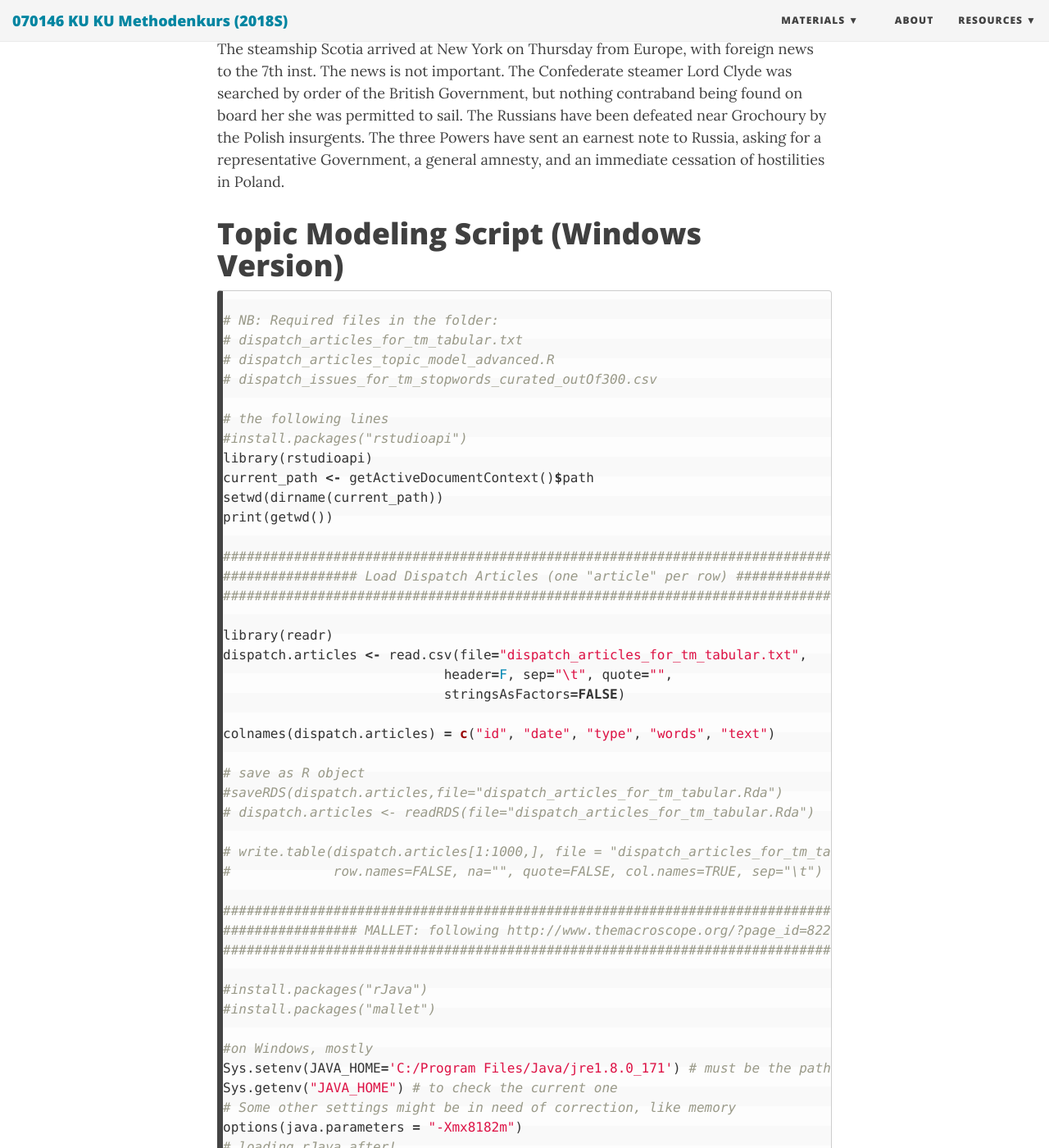
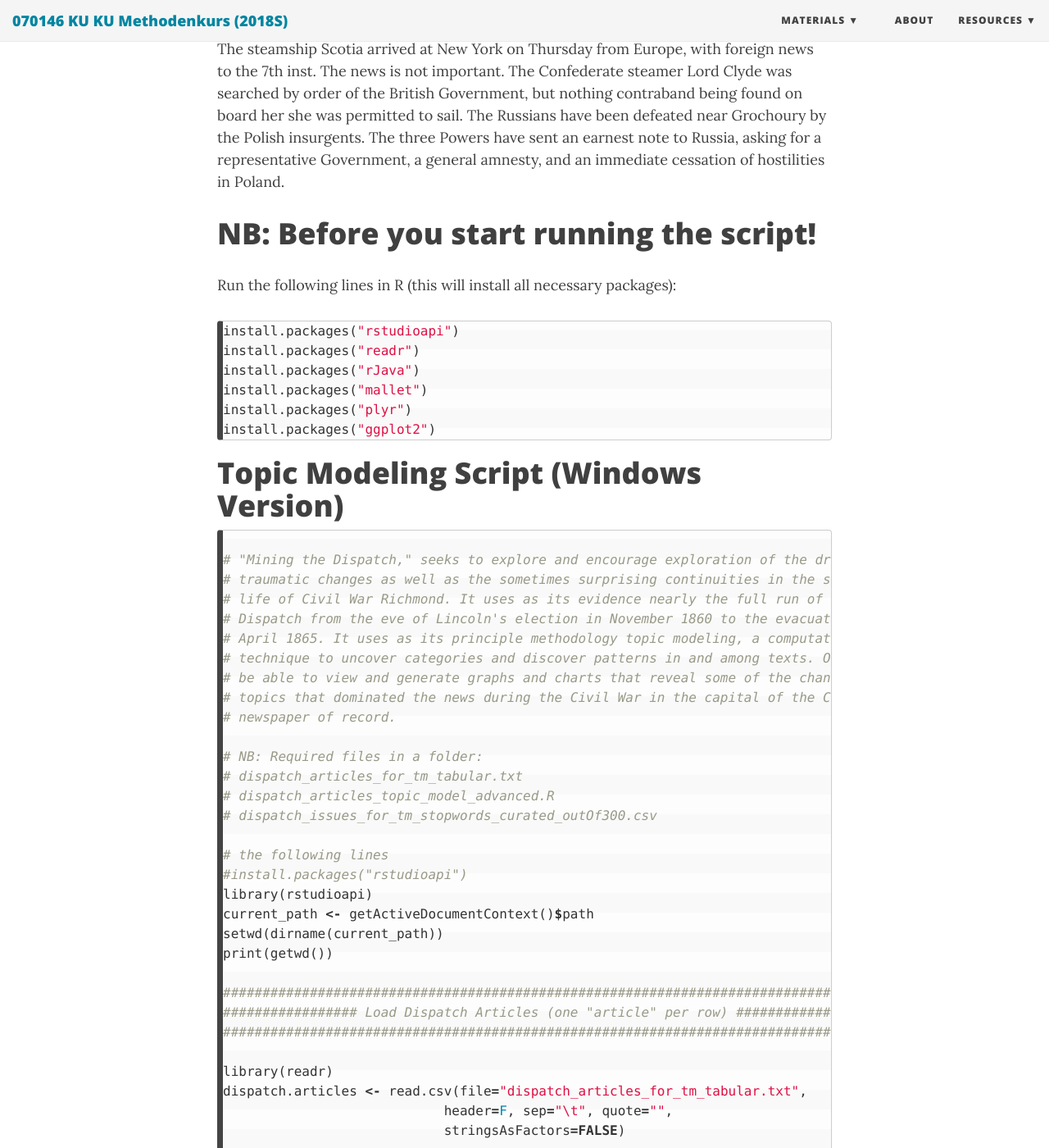
Before and after one commit to univie-tnt-2018-summer/univie-tnt-2018-summer.github.io, a Jekyll site: the page built from 12.md, in a window 1280 px wide and 1400 px high, scrolled down 1748 px. Shown: the whole window at 82% size. Built offline with Jekyll 4.4.1, drawn with Linux system fonts in a browser that asks for light colours; nearby versions of some CDN libraries; some of the changed text lies outside the part shown.

Commit message:
TM page modification: installing all necessary packages snippet

````diff
--- a/12.md
+++ b/12.md
@@ -54,11 +54,34 @@ A. B. GUIGON. mh 25—6t
 
 The steamship Scotia arrived at New York on Thursday from Europe, with foreign news to the 7th inst. The news is not important. The Confederate steamer Lord Clyde was searched by order of the British Government, but nothing contraband being found on board her she was permitted to sail. The Russians have been defeated near Grochoury by the Polish insurgents. The three Powers have sent an earnest note to Russia, asking for a representative Government, a general amnesty, and an immediate cessation of hostilities in Poland.
 
+# NB: Before you start running the script!
+
+Run the following lines in R (this will install all necessary packages):
+
+``` r
+install.packages("rstudioapi")
+install.packages("readr")
+install.packages("rJava")
+install.packages("mallet")
+install.packages("plyr")
+install.packages("ggplot2")
+```
+
 # Topic Modeling Script (Windows Version)
 
 ``` r
 
-# NB: Required files in the folder:
+# "Mining the Dispatch," seeks to explore and encourage exploration of the dramatic and often
+# traumatic changes as well as the sometimes surprising continuities in the social and political
+# life of Civil War Richmond. It uses as its evidence nearly the full run of the Richmond Daily
+# Dispatch from the eve of Lincoln's election in November 1860 to the evacuation of the city in
+# April 1865. It uses as its principle methodology topic modeling, a computational, probabilistic
+# technique to uncover categories and discover patterns in and among texts. On this site you'll
+# be able to view and generate graphs and charts that reveal some of the changing patterns in the
+# topics that dominated the news during the Civil War in the capital of the Confederacy's
+# newspaper of record.
+
+# NB: Required files in a folder:
 # dispatch_articles_for_tm_tabular.txt
 # dispatch_articles_topic_model_advanced.R
 # dispatch_issues_for_tm_stopwords_curated_outOf300.csv
@@ -233,6 +256,7 @@ names(topics.texts.stats)[1] = "id"
 topics.texts.stats$id = as.character(topics.texts.stats$id)
 topics.texts.stats$id = sub("^X", "", topics.texts.stats$id)
 topics.texts.stats$id = sub("\\.", "-", topics.texts.stats$id)
+topics.texts.stats$id = sub("\\.", "-", topics.texts.stats$id)
 topics.texts.stats.complete = merge(topics.texts.stats, dispatch.articles, by="id")
 
 # reading top samples of topics
@@ -325,6 +349,8 @@ for(i in seq(1, 40, 1)){
   ggsave(graph.name, width = 10, height = 5, dpi = 300)
 }
 
+
+
 ```
 
 ## Visualization of topics over time
````
Also changed, not shown: 1 other file.
